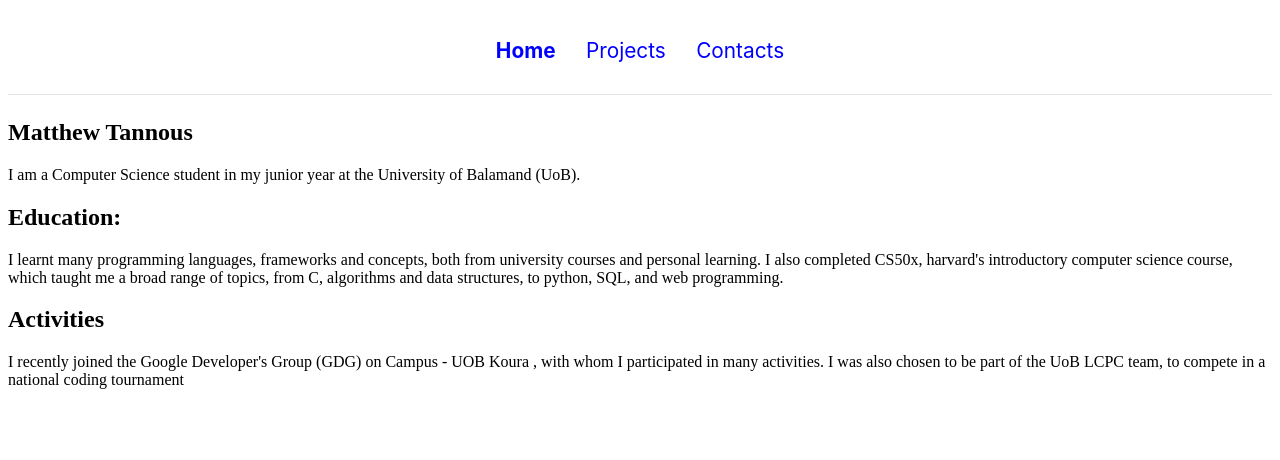
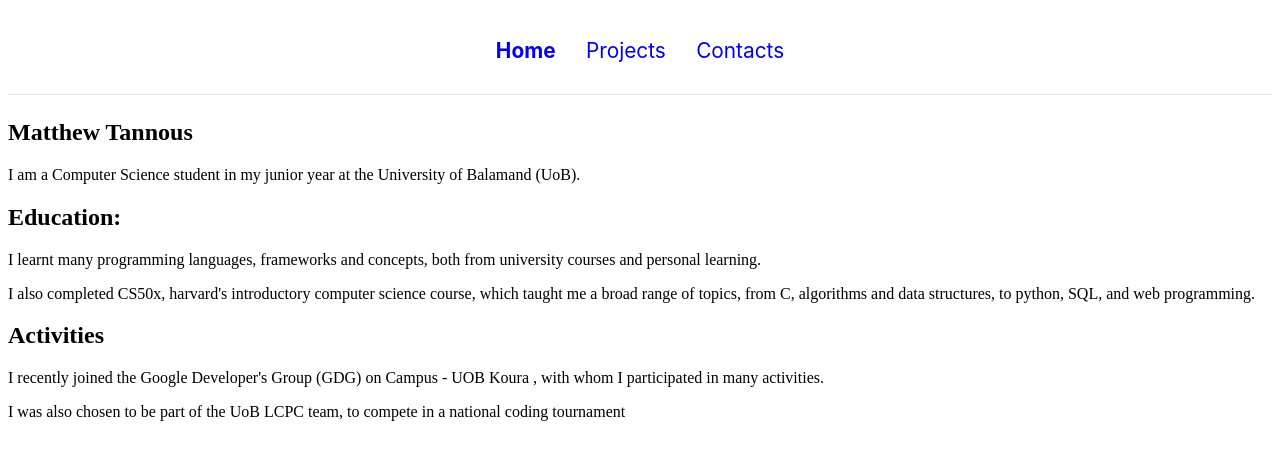
Before and after one commit to matthewtannous/matthewtannous.github.io, a Jekyll site: the page built from index.html, in a window 1280 px wide. Shown: the top 460 px of the page. Built offline with Jekyll 4.4.1, drawn with Linux system fonts in a browser that asks for light colours.

Commit message:
Update index.html

```diff
--- a/index.html
+++ b/index.html
@@ -9,14 +9,20 @@ I am a Computer Science student in my junior year at the University of Balamand
 
 <div>
 <h2>Education:</h2>
-I learnt many programming languages, frameworks and concepts, both from university courses and personal learning.
-
+  <p>
+     I learnt many programming languages, frameworks and concepts, both from university courses and personal learning.
+  </p>
+  <p>
 I also completed CS50x, harvard's introductory computer science course, which taught me a broad range of topics, from C, algorithms and data structures, to python, SQL, and web programming.
+  </p>
 </div>
 
 <div>
 <h2>Activities</h2>
+  <p>
 I recently joined the Google Developer's Group (GDG) on Campus - UOB Koura , with whom I participated in many activities.
-
+  </p>
+  <p>
 I was also chosen to be part of the UoB LCPC team, to compete in a national coding tournament
+  </p>
 </div>
```
